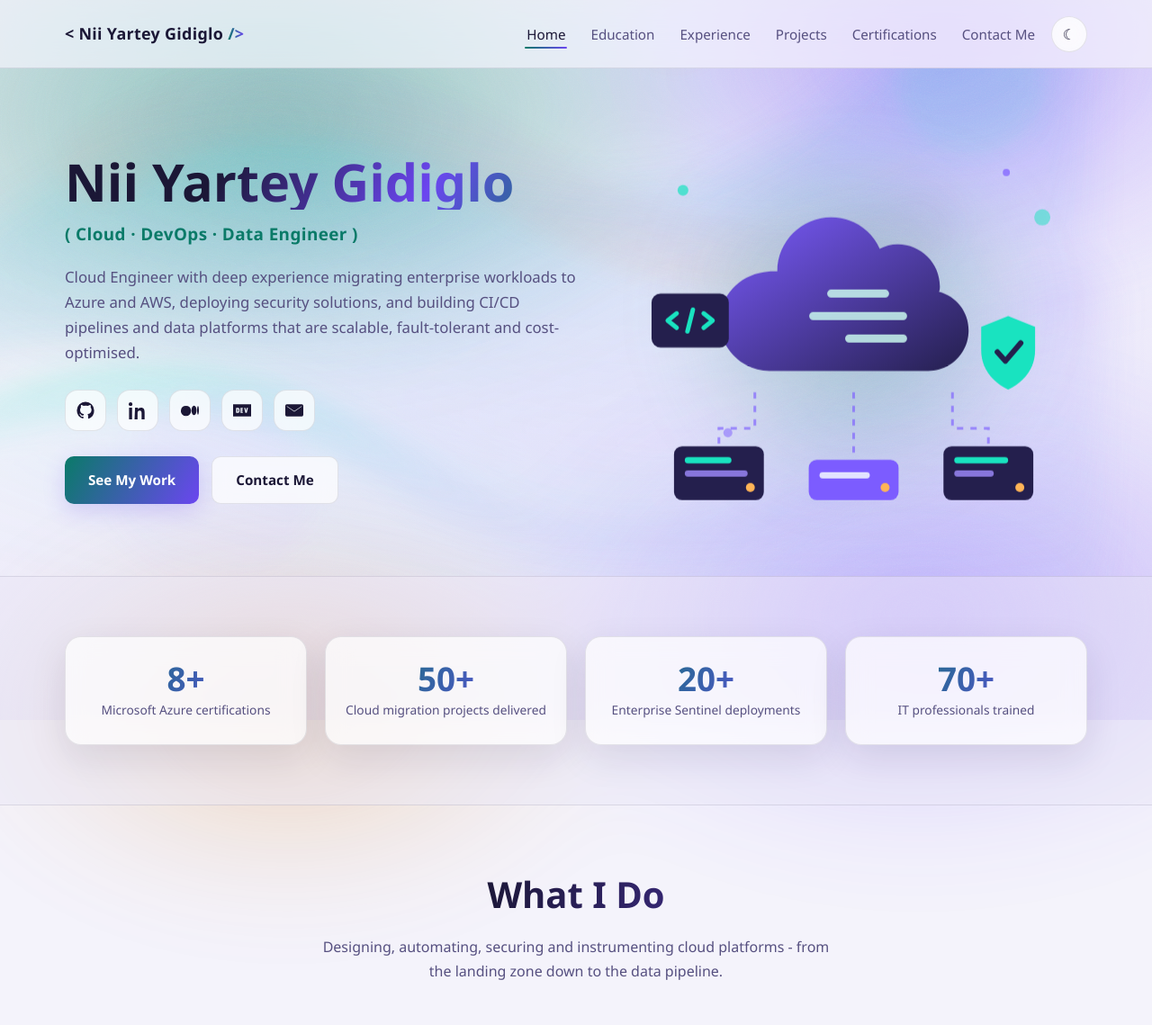
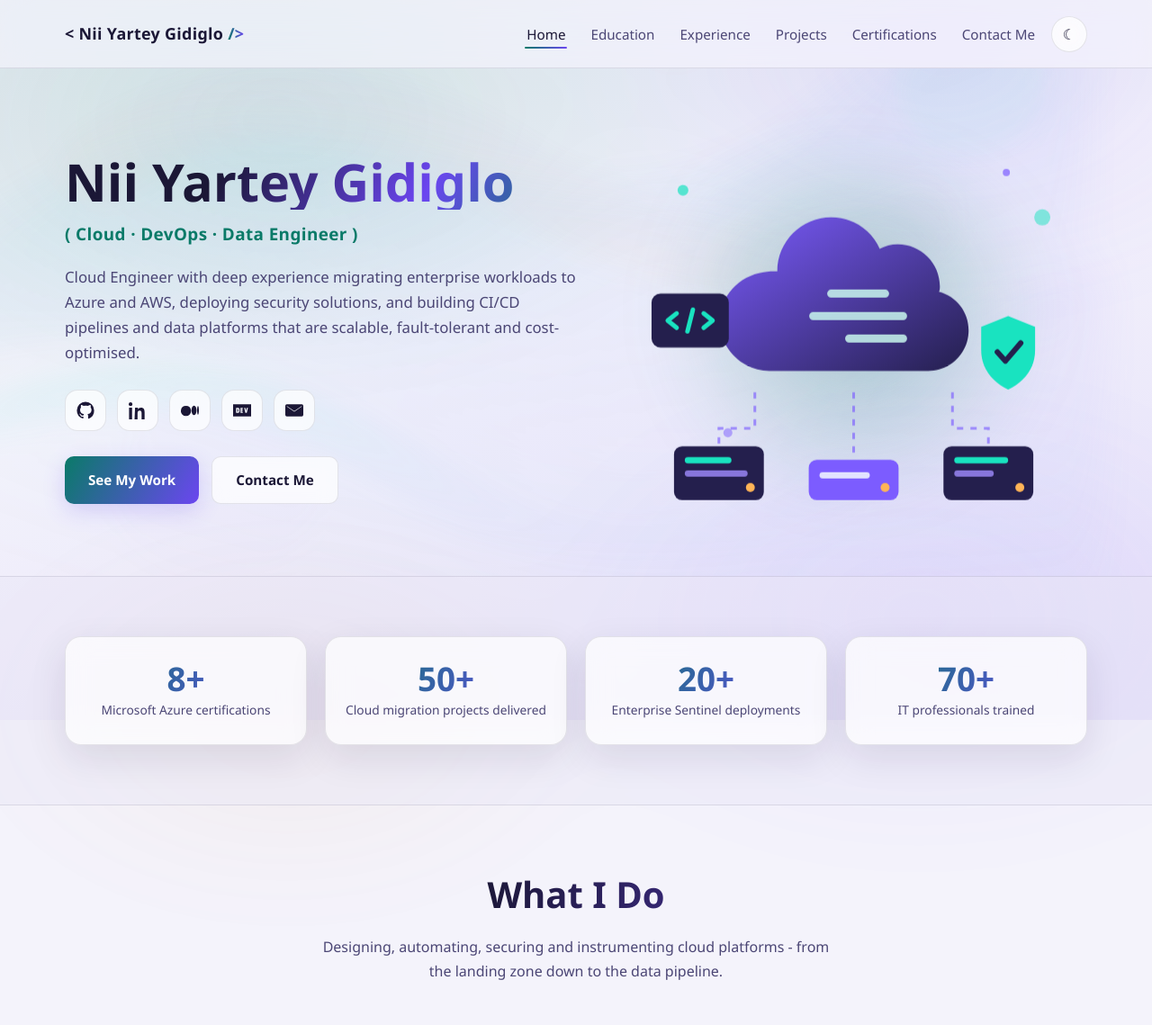
Before and after one commit to Qwamzz/portfolio, a Flask app: page / in a window 1280 px wide. Shown: the top 1139 px of the page at 90% size. Run offline with Flask 3, Linux system fonts and the light colour scheme.

Commit message:
Tone down the background so text stays comfortably readable
Simulating the stacked layers showed the light theme compositing to a
mid-tone teal in places, where secondary text fell to 2.9:1 - below the
4.5:1 minimum. The forms were simply too saturated at their centres.

Halve the layer opacities, drop the gradient centres from ~78% to ~50%
of the accent, cut the grain, and deepen the secondary text one step.
Worst case is now 5.7:1 on light and 5.3:1 on dark, with the background
still carrying colour rather than going flat.

```diff
--- a/assets/css/style.css
+++ b/assets/css/style.css
@@ -7,7 +7,7 @@
   --surface: rgba(255, 255, 255, 0.72);
   --surface-solid: #ffffff;
   --text: #1b1736;
-  --text-soft: #565080;
+  --text-soft: #4b4675;
   --accent: #0a7a68;
   --on-accent: #ffffff;
   --accent-2: #6b46f0;
@@ -18,10 +18,10 @@
   --radius: 18px;
   --maxw: 1180px;
   --nav-h: 76px;
-  --blob-opacity: .55;
-  --blob-opacity-2: .45;
-  --grain-opacity: .16;
-  --hero-wash-opacity: .62;
+  --blob-opacity: .20;
+  --blob-opacity-2: .16;
+  --grain-opacity: .07;
+  --hero-wash-opacity: .24;
 }
 
 :root[data-theme="dark"] {
@@ -30,7 +30,7 @@
   --surface: rgba(255, 255, 255, 0.045);
   --surface-solid: #1a1633;
   --text: #edeaff;
-  --text-soft: #a8a2ce;
+  --text-soft: #b4aed6;
   --accent: #19e3c0;
   --on-accent: #07101d;
   --accent-2: #9a7bff;
@@ -38,10 +38,10 @@
   --glow: rgba(25, 227, 192, 0.22);
   --border: rgba(255, 255, 255, 0.11);
   --shadow: 0 18px 50px rgba(0, 0, 0, 0.45);
-  --blob-opacity: .42;
-  --blob-opacity-2: .34;
-  --grain-opacity: .10;
-  --hero-wash-opacity: .46;
+  --blob-opacity: .26;
+  --blob-opacity-2: .20;
+  --grain-opacity: .09;
+  --hero-wash-opacity: .28;
 }
 
 * { box-sizing: border-box; }
@@ -77,9 +77,9 @@ html::before {
   z-index: -4;
   background:
     linear-gradient(165deg,
-      color-mix(in srgb, var(--accent) 12%, var(--bg)) 0%,
+      color-mix(in srgb, var(--accent) 10%, var(--bg)) 0%,
       var(--bg) 42%,
-      color-mix(in srgb, var(--accent-2) 14%, var(--bg)) 100%);
+      color-mix(in srgb, var(--accent-2) 12%, var(--bg)) 100%);
 }
 
 /* Two large forms, upper left and right. */
@@ -89,12 +89,12 @@ body::before {
   z-index: -3;
   background:
     radial-gradient(42% 44% at 34% 32%,
-      color-mix(in srgb, var(--accent) 78%, transparent) 0%,
-      color-mix(in srgb, var(--accent) 26%, transparent) 46%,
+      color-mix(in srgb, var(--accent) 52%, transparent) 0%,
+      color-mix(in srgb, var(--accent) 18%, transparent) 46%,
       transparent 72%),
     radial-gradient(38% 42% at 78% 24%,
-      color-mix(in srgb, var(--accent-2) 82%, transparent) 0%,
-      color-mix(in srgb, var(--accent-2) 24%, transparent) 48%,
+      color-mix(in srgb, var(--accent-2) 55%, transparent) 0%,
+      color-mix(in srgb, var(--accent-2) 17%, transparent) 48%,
       transparent 74%);
   filter: blur(48px) saturate(125%);
   opacity: var(--blob-opacity);
@@ -108,12 +108,12 @@ body::after {
   z-index: -2;
   background:
     radial-gradient(40% 44% at 70% 62%,
-      color-mix(in srgb, var(--accent-2) 74%, transparent) 0%,
-      color-mix(in srgb, var(--accent-2) 22%, transparent) 46%,
+      color-mix(in srgb, var(--accent-2) 48%, transparent) 0%,
+      color-mix(in srgb, var(--accent-2) 15%, transparent) 46%,
       transparent 72%),
     radial-gradient(34% 38% at 26% 74%,
-      color-mix(in srgb, var(--accent-3) 62%, transparent) 0%,
-      color-mix(in srgb, var(--accent-3) 18%, transparent) 44%,
+      color-mix(in srgb, var(--accent-3) 42%, transparent) 0%,
+      color-mix(in srgb, var(--accent-3) 13%, transparent) 44%,
       transparent 70%);
   filter: blur(56px) saturate(120%);
   opacity: var(--blob-opacity-2);
```
